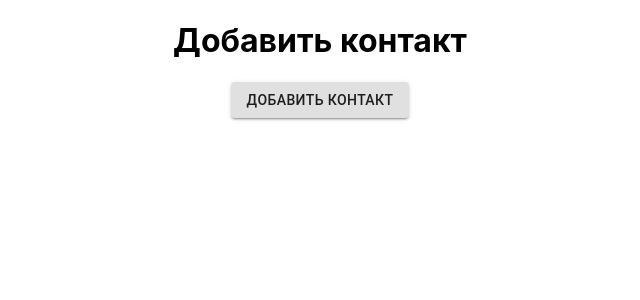
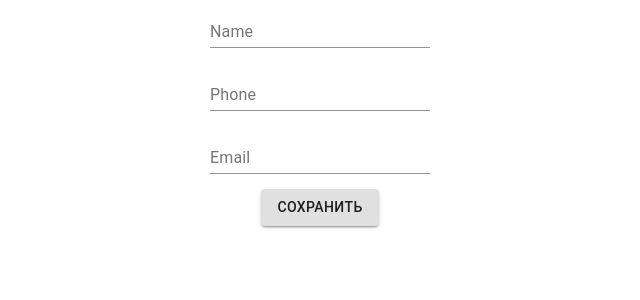
Before and after one commit to AntonReshetovv/react-local-storage, a React (Create React App) app: page /addContact in a window 1280 px wide. Shown: the top 300 px of the page, without its empty margins (320-960 px from the left). Built offline with nearby package versions, Linux system fonts and the light colour scheme.

Commit message:
вынес форму для создания контакта в контейнер

```diff
--- a/src/Pages/AddContact/index.jsx
+++ b/src/Pages/AddContact/index.jsx
@@ -1,24 +1,12 @@
 import React from "react";
-import CreateContactForm from "../../Container/CreateContactForm";
-import Button from "@material-ui/core/Button";
 import Container from "@material-ui/core/Container";
+import CreateContactForm from "../../Container/CreateContactForm/index"
 import "./style.css";
 
 const AddContact = () => {
-  const [toggle, setToggle] = React.useState(false);
   return (
     <Container maxWidth="sm">
-      <h1>Добавить контакт</h1>
-      <div className="button">
-        <Button
-          variant="contained"
-          className="button"
-          onClick={() => setToggle(!toggle)}
-        >
-          Добавить контакт
-        </Button>
-      </div>
-      {toggle && <CreateContactForm />}
+      <CreateContactForm />
     </Container>
   );
 };
```
